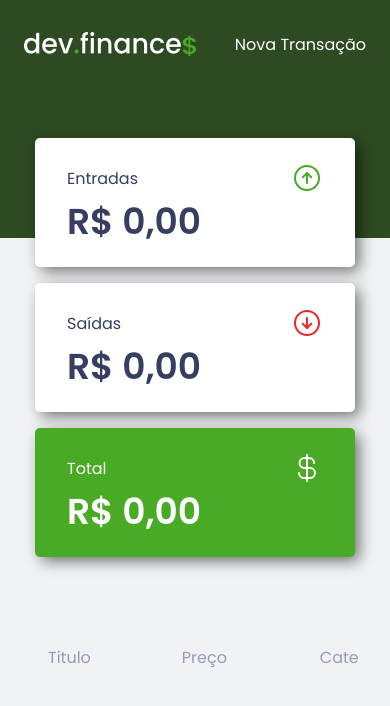
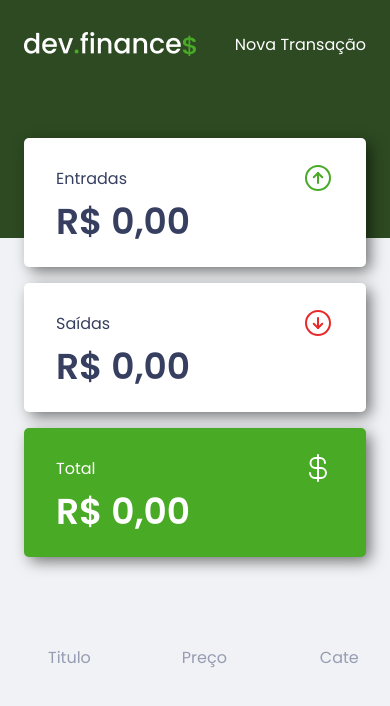
Before and after one commit to GustavoSilv4/Dev-Finances, a React (Vite) app: page / in a window 390 px wide. Shown: the top 706 px of the page. Built offline with nearby package versions, Linux system fonts and the light colour scheme.

Commit message:
style: fix bugs in responsive

```diff
--- a/src/components/Card/styles.ts
+++ b/src/components/Card/styles.ts
@@ -5,7 +5,7 @@ interface TypeProps {
 }
 
 export const Container = styled.a<TypeProps>`
-  width: 20rem;
+  width: 22rem;
   max-width: 22rem;
   max-height: 8.5rem;
   padding: 1.5rem 2rem 1.125rem;
@@ -14,12 +14,10 @@ export const Container = styled.a<TypeProps>`
   border-radius: 5px;
   box-shadow: 5px 5px 15px -1px rgba(0, 0, 0, 0.55);
 
-  background-color: ${(props) =>
-    props.typeCard === 'total' ? props.theme.green : '#FFFFFF'};
+  background-color: ${(props) => (props.typeCard === 'total' ? props.theme.green : '#FFFFFF')};
 
   span {
-    color: ${(props) =>
-      props.typeCard === 'total' ? '#FFFFFF' : props.theme.title};
+    color: ${(props) => (props.typeCard === 'total' ? '#FFFFFF' : props.theme.title)};
     font-size: 2.25rem;
     font-weight: 600;
   }
@@ -37,8 +35,7 @@ export const Container = styled.a<TypeProps>`
     > svg {
       ${(props) => props.typeCard === 'total' && 'color: #FFFFFF'}
       ${(props) => props.typeCard === 'saida' && `color: ${props.theme.red}`}
-      ${(props) =>
-        props.typeCard === 'entrada' && `color: ${props.theme.green}`}
+      ${(props) => props.typeCard === 'entrada' && `color: ${props.theme.green}`}
     }
   }
 `
--- a/src/pages/Home/components/Table/styles.ts
+++ b/src/pages/Home/components/Table/styles.ts
@@ -48,6 +48,10 @@ export const Container = styled.section`
       border-top-right-radius: 5px;
       border-bottom-right-radius: 5px;
     }
+
+    @media (max-width: 1085px) {
+      width: 100%;
+    }
   }
 `
 
--- a/src/pages/Home/styles.ts
+++ b/src/pages/Home/styles.ts
@@ -17,6 +17,7 @@ export const HeaderContent = styled.header`
 
   display: flex;
   justify-content: space-between;
+  gap: 1rem;
 
   img {
     width: auto;
```
